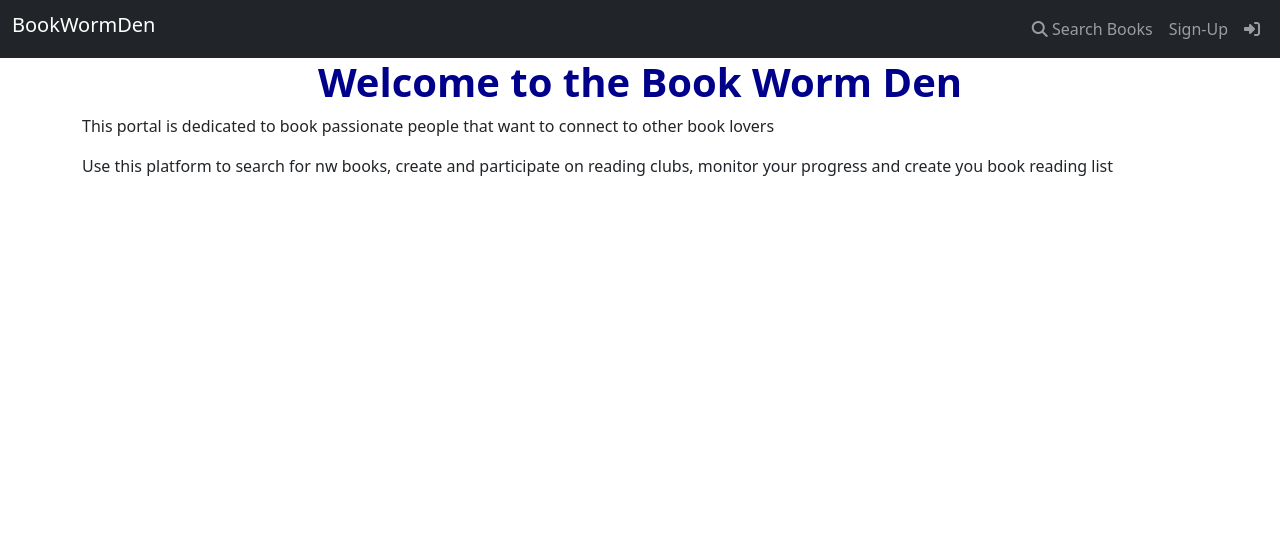
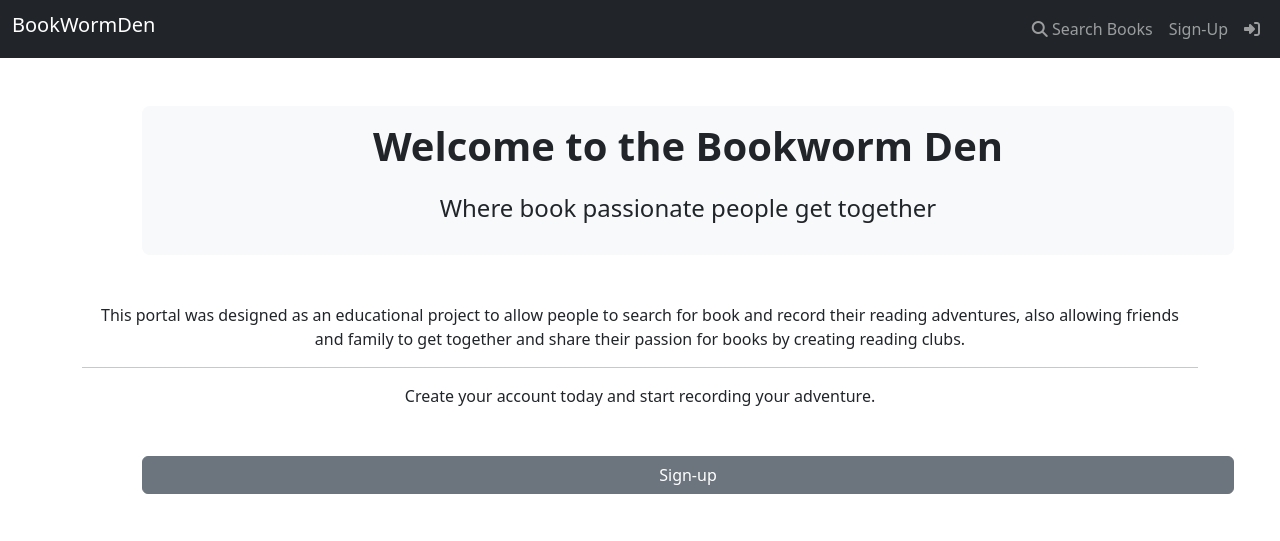
Before and after one commit to Fogaroli/BookWormDen, a Flask app: page / in a window 1280 px wide. Shown: the top 541 px of the page. Run offline with Flask 3, Linux system fonts and the light colour scheme; some libraries are stand-ins or nearby versions.

Commit message:
Improved general appearance

```diff
--- a/src/app.py
+++ b/src/app.py
@@ -260,6 +260,7 @@ User den routes
 def user_den_view():
     """View function to open user home den"""
     reading_log = g.user.readlog
+    print([log.start_date for log in reading_log])
     return render_template("den_page.html", list=reading_log)
 
 
--- a/src/forms.py
+++ b/src/forms.py
@@ -97,10 +97,10 @@ class ReadStatisticsForm(FlaskForm):
     status = SelectField(
         "Current Status",
         choices=[
-            (0, "In the list"),
+            (0, "In the backlog"),
             (1, "Reading"),
-            (2, "Taking a pause"),
-            (3, "Done"),
+            (2, "Postponed"),
+            (3, "Completed"),
         ],
         coerce=int,
         validators=[Optional()],
--- a/src/models.py
+++ b/src/models.py
@@ -141,7 +141,7 @@ class UserBook(db.Model):
     finish_date = db.Column(db.Date)
     current_page = db.Column(db.Integer)
     status = db.Column(
-        db.Integer
+        db.Integer, default=0
     )  # Status should indicate 0-backlog, 1-reading, 2-postponed, 3-completed
 
     # user -> User connected to a readlog
--- a/src/templates/homepage.html
+++ b/src/templates/homepage.html
@@ -1,8 +1,36 @@
 {% extends 'base.html' %} {% block title %} The Book Worm Den {% endblock %} {%
 block body %}
 
-<h1>Welcome to the Book Worm Den </h1>
-<p>This portal is dedicated to book passionate people that want to connect to other book lovers</p>
-<p>Use this platform to search for nw books, create and participate on reading clubs, monitor your progress and create you book reading list</p>
+<div class="container m-5">
+    <div class="p-3 mb-3 bg-body-tertiary rounded-3">
+        <div class="container-fluid">
+            <div class="col-12 h1 text-center">
+                <strong>Welcome to the Bookworm Den</strong>
+            </div>
+        </div>
+        <div class="row justify-content-center text-center">
+            <div class="col-8 h4 m-3">
+                Where book passionate people get together
+            </div>
+        </div>
+    </div>
+</div>
+
+<div class="container text-center">
+    This portal was designed as an educational project to allow people to search
+    for book and record their reading adventures, also allowing friends and
+    family to get together and share their passion for books by creating reading
+    clubs.
+</div>
+
+<hr />
+<div class="container text-center">
+    Create your account today and start recording your adventure.
+    <a
+        href="{{url_for('registration_view')}}"
+        class="btn btn-secondary w-100 m-5"
+        >Sign-up</a
+    >
+</div>
 
 {% endblock %}
--- a/src/templates/user_club.html
+++ b/src/templates/user_club.html
@@ -9,7 +9,7 @@ block body %}
                         <strong>{{club.name}}</strong>
                     </div>
                 </div>
-                <div class="row justify-content-center">
+                <div class="row justify-content-center text-center">
                     <div class="col-8 h4 m-3">{{club.description}}</div>
                 </div>
             </div>
```
Also changed, not shown: Documentation/Project Structure.md (+10 -7 lines), src/templates/den_page.html (+14 -4 lines), src/templates/user_book.html (+7 -8 lines).
